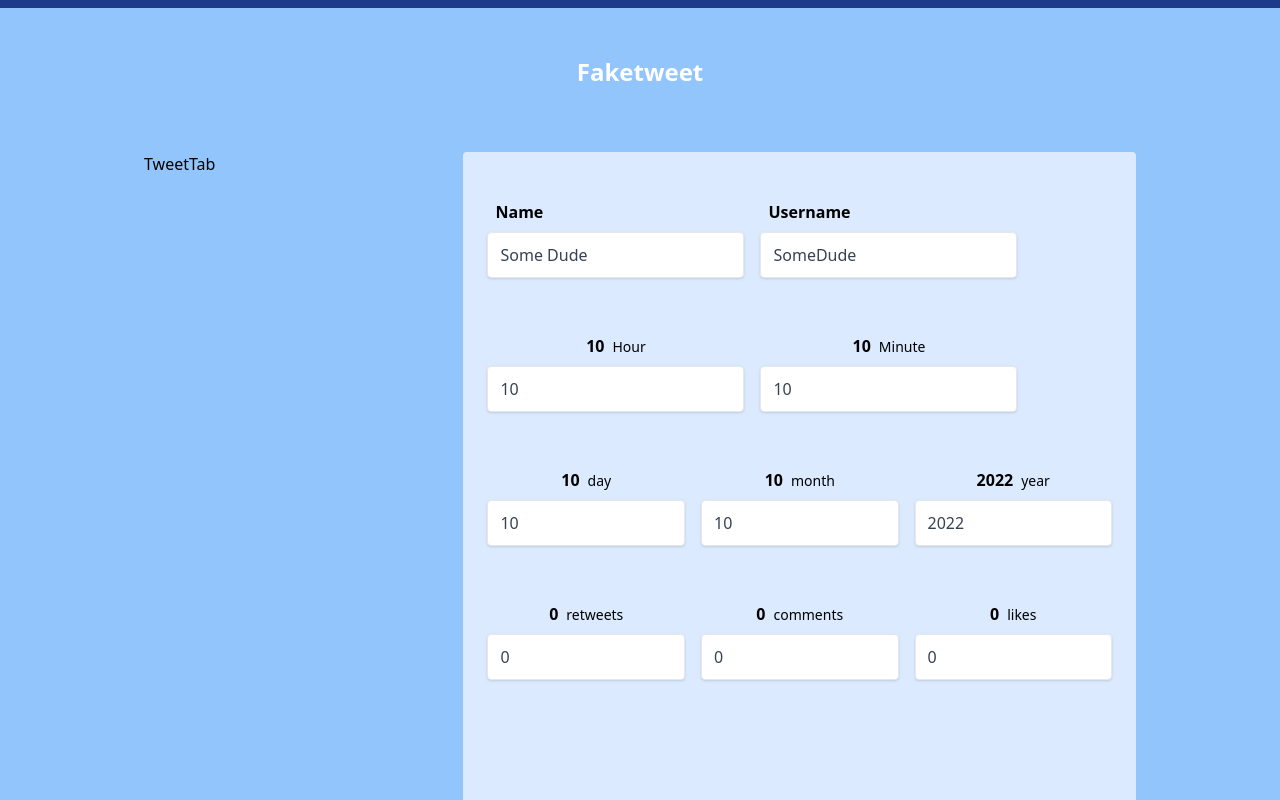
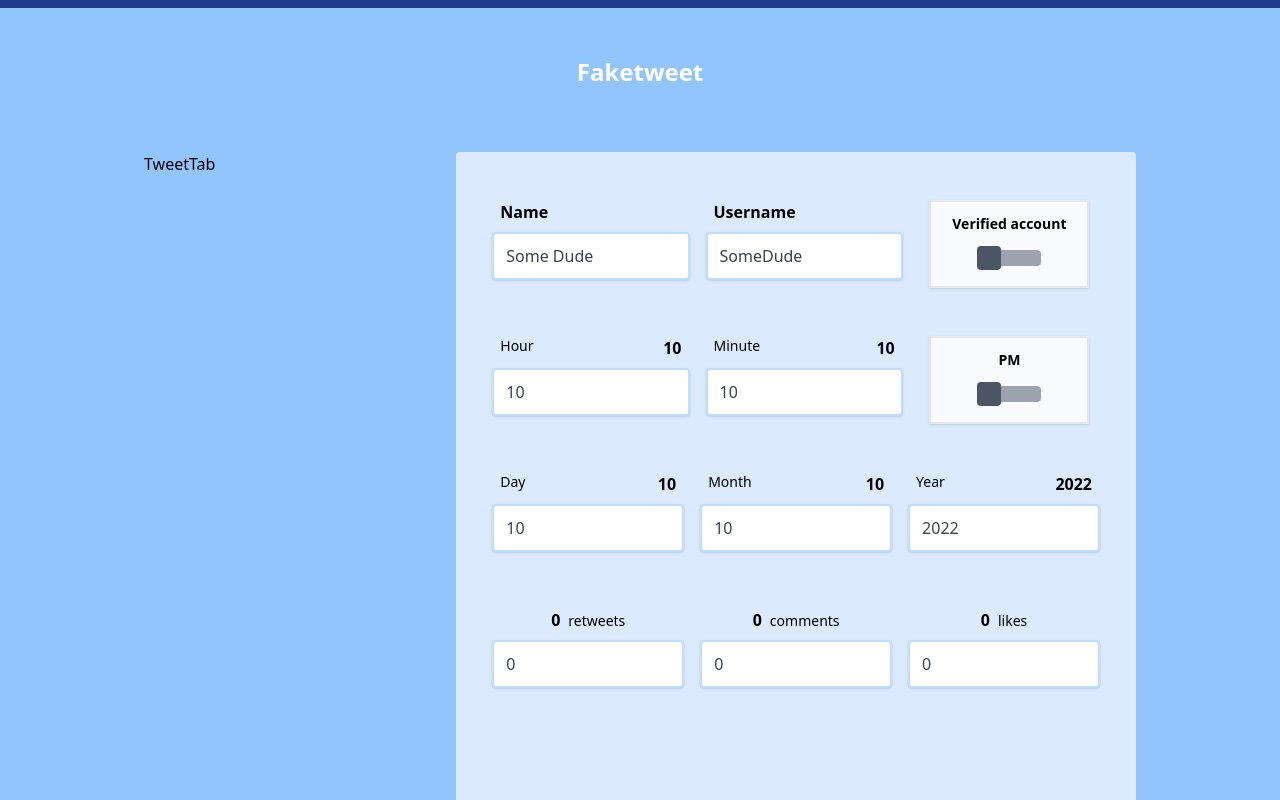
Before and after one commit to iaseth/faketweet, a React (Create React App) app: page / in a window 1280 px wide. Shown: the top 800 px of the page. Built offline with nearby package versions, Linux system fonts and the light colour scheme.

Commit message:
Added ToggleInput for verified and pm

```diff
--- a/src/Faketweet/EditorTab/EditorTab.js
+++ b/src/Faketweet/EditorTab/EditorTab.js
@@ -1,8 +1,9 @@
 import {
 	InputGroupContainer,
-	TextInput,
 	NumberInput,
 	StatInput,
+	TextInput,
+	ToggleInput,
 } from './Utils';
 
 
@@ -28,17 +29,19 @@ export default function EditorTab ({data, setData}) {
 			<InputGroupContainer>
 				<TextInput title="Name" text={data.name} setText={v => setX('name', v)} min={1} max={50} />
 				<TextInput title="Username" text={data.username} setText={v => setX('username', v)} min={1} max={50} />
+				<ToggleInput title="Verified account" toggle={data.verified} setToggle={v => setX('verified', v)} />
 			</InputGroupContainer>
 
 			<InputGroupContainer>
 				<NumberInput title="Hour" num={data.hours} setNum={v => setX('hours', v)} min={0} max={12} />
 				<NumberInput title="Minute" num={data.minutes} setNum={v => setX('minutes', v)} min={0} max={59} />
+				<ToggleInput title="PM" toggle={data.pm} setToggle={v => setX('pm', v)} />
 			</InputGroupContainer>
 
 			<InputGroupContainer>
-				<NumberInput title="day" num={data.day} setNum={v => setX('day', v)} min={1} max={31} />
-				<NumberInput title="month" num={data.month} setNum={v => setX('month', v)} min={1} max={12} />
-				<NumberInput title="year" num={data.year} setNum={v => setX('year', v)} min={-1000} max={2200} />
+				<NumberInput title="Day" num={data.day} setNum={v => setX('day', v)} min={1} max={31} />
+				<NumberInput title="Month" num={data.month} setNum={v => setX('month', v)} min={1} max={12} />
+				<NumberInput title="Year" num={data.year} setNum={v => setX('year', v)} min={-1000} max={2200} />
 			</InputGroupContainer>
 
 			<InputGroupContainer>
--- a/src/Faketweet/EditorTab/Utils.js
+++ b/src/Faketweet/EditorTab/Utils.js
@@ -1,16 +1,46 @@
 
 
 
-function InputBox ({type, defaultValue, onChange}) {
-	return <input type={type} defaultValue={defaultValue} onChange={onChange} className="shadow appearance-none border rounded w-full py-3 px-3 text-base text-gray-700 leading-tight focus:outline-none focus:shadow-outline" />;
+export function ToggleInput ({title, toggle, setToggle}) {
+	let circleClass = "h-6 w-6 -translate-y-1 rounded duration-300";
+	circleClass += toggle ? " bg-green-600 translate-x-10" : " bg-gray-600";
+
+	function handleKeyPress (e) {
+		if (e.keyCode === 32) {
+			e.preventDefault();
+			setToggle(!toggle);
+		}
+	}
+
+	return (
+		<div>
+			<div className="w-40 mx-auto select-none px-3 py-3 w-30 overflow-hidden bg-slate-50 border-2 cursor-pointer outline-none duration-300 shadow hover:border-blue-500 focus:border-blue-500"
+				onClick={() => setToggle(!toggle)} tabIndex="0" onKeyDown={handleKeyPress}>
+				<div>
+					<h2 className="text-sm text-center font-bold">{title}</h2>
+				</div>
+				<div className="px-3 pt-4 pb-2 rounded-md">
+					<div className="bg-gray-400 w-16 h-4 mx-auto rounded">
+						<div className={circleClass}></div>
+					</div>
+				</div>
+			</div>
+		</div>
+	);
 }
 
 
 
 export function InputGroupContainer ({children}) {
 	return (
-		<div className="lg:flex py-4">{children}</div>
+		<div className="md:flex items-end py-4 ch:grow ch:basis-0 px-3 py-3">{children}</div>
 	);
+}
+
+
+
+function InputBox ({type, defaultValue, onChange}) {
+	return <input type={type} defaultValue={defaultValue} onChange={onChange} className="shadow appearance-none border-2 border-blue-200 rounded w-full py-3 px-3 text-base text-gray-700 leading-tight outline-none duration-300 hover:border-blue-500 focus:border-blue-500" />;
 }
 
 
@@ -76,9 +106,9 @@ export function NumberInput ({
 	return (
 		<div className="px-2 py-2">
 			<div>
-				<h2 className="px-2 py-2 text-center">
-					<span className="font-bold mr-2">{displayFunc(num)}</span>
-					<span className="text-sm">{title}</span>
+				<h2 className="px-2 py-2 flex">
+					<span className="grow text-sm mr-2">{title}</span>
+					<span className="font-bold">{displayFunc(num)}</span>
 				</h2>
 			</div>
 			<div>
--- a/src/Faketweet/Faketweet.js
+++ b/src/Faketweet/Faketweet.js
@@ -17,7 +17,7 @@ export default function Faketweet () {
 
 		hours: 10,
 		minutes: 10,
-		am: true,
+		pm: false,
 
 		day: 10,
 		month: 10,
--- a/tailwind.config.js
+++ b/tailwind.config.js
@@ -6,5 +6,11 @@ module.exports = {
 	theme: {
 		extend: {},
 	},
-	plugins: [],
+  plugins: [
+    function ({ addVariant }) {
+        addVariant('ch', '& > *');
+        addVariant('ch2', '& > * > *');
+        addVariant('ch3', '& > * > * > *');
+    }
+  ],
 }
```
